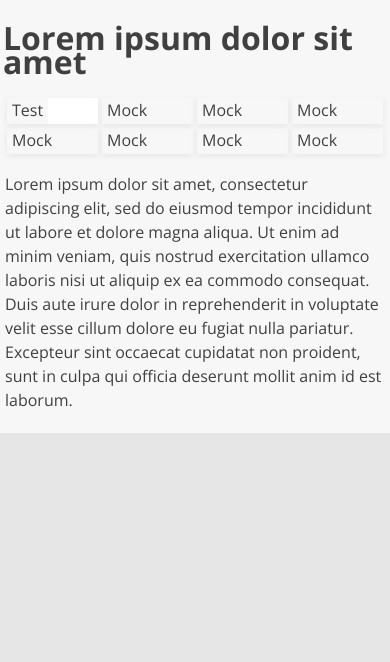
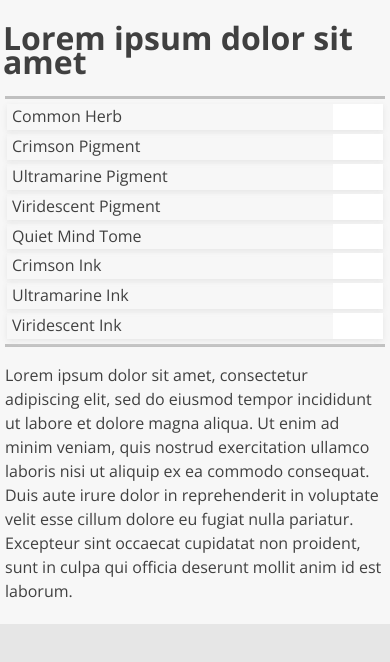
Before and after one commit to danaesignal/old-tradeskill-helper, a React app: page / in a window 390 px wide. Shown: the top 662 px of the page. Built offline with nearby package versions, Linux system fonts and the light colour scheme.

Commit message:
Implements responsive style for control panel and control panel cards

```diff
--- a/src/component/ControlPanel/ControlPanel.js
+++ b/src/component/ControlPanel/ControlPanel.js
@@ -3,21 +3,23 @@
 // Eventually you can swap servers and pull market data to populate the controls.
 
 import React, { PureComponent } from 'react';
+import ControlPanelCard from './ControlPanelCard/ControlPanelCard';
 import classes from './ControlPanel.scss';
 
 class ControlPanel extends PureComponent{
   render(){
     return (
-      <div>
-        <ul className={classes.ControlPanel}>
-          <li><div>Test</div><input type="text" style={{'width': '50px'}}></input></li>
-          <li>Mock</li>
-          <li>Mock</li>
-          <li>Mock</li>
-          <li>Mock</li>
-          <li>Mock</li>
-          <li>Mock</li>
-          <li>Mock</li>
+      <div className={classes.ControlPanel}>
+        <ul>
+          {/* These names eventually be pulled from state along w/ prices */}
+          <ControlPanelCard name="Common Herb"/>
+          <ControlPanelCard name="Crimson Pigment"/>
+          <ControlPanelCard name="Ultramarine Pigment"/>
+          <ControlPanelCard name="Viridescent Pigment"/>
+          <ControlPanelCard name="Quiet Mind Tome"/>
+          <ControlPanelCard name="Crimson Ink"/>
+          <ControlPanelCard name="Ultramarine Ink"/>
+          <ControlPanelCard name="Viridescent Ink"/>
         </ul>
       </div>
     );
--- a/src/component/ControlPanel/ControlPanel.scss
+++ b/src/component/ControlPanel/ControlPanel.scss
@@ -1,4 +1,5 @@
 .ControlPanel {
+  ul {
     display: flex;
     flex-direction: row;
     flex-wrap: wrap;
@@ -7,17 +8,35 @@
     padding: 0;
 
     li {
-    width: calc(25% - 4px);
+      width: calc(100% - 4px);
       height: 1.62rem;
       text-align: center;
       display: flex;
       justify-content: space-between;
-    box-shadow: 0px 2px 6px lighten(gray,40%);
+      box-shadow: 0 2px 6px lighten(gray,40%);
       margin: 2px;
       padding-left: 5px;
+
+      // Media queries to adjust card size based on screen size
+      @media (min-width: 450px) {
+        width: calc(50% - 4px);
+      }
+
+      @media (min-width: 830px) {
+        width: calc(33% - 4px);
+      }
+
+      @media (min-width: 1100px) {
+        width: calc(25% - 4px);
+      }
 
       input {
         border: none;
       }
     }
   }
+
+  padding: 3px 0;
+  border-bottom: 3px solid lighten(gray,25%);
+  border-top: 3px solid lighten(gray,25%);
+}
--- /dev/null
+++ b/src/component/ControlPanel/ControlPanelCard/ControlPanelCard.js
@@ -0,0 +1,14 @@
+import React, { PureComponent } from 'react';
+
+class ControlPanelCard extends PureComponent{
+  render(props){
+    return (
+      <li>
+        <div>{this.props.name}</div>
+        <input type="text" style={{'width': '50px'}}></input>
+      </li>
+    );
+  }
+}
+
+export default ControlPanelCard;
--- a/src/index.html
+++ b/src/index.html
@@ -2,6 +2,7 @@
 <html>
 <head>
   <meta http-equiv="Content-Type" content="text/html; charset=UTF-8" />
+  <meta name="viewport" content="width=device-width, initial-scale=1.0">
   <base href="/">
   <title>Automated Goblin Capitalist</title>
   <link href="https://fonts.googleapis.com/css?family=Open+Sans:400,700" rel="stylesheet">
```
Lines whose indentation alone changed are shown as unchanged.
